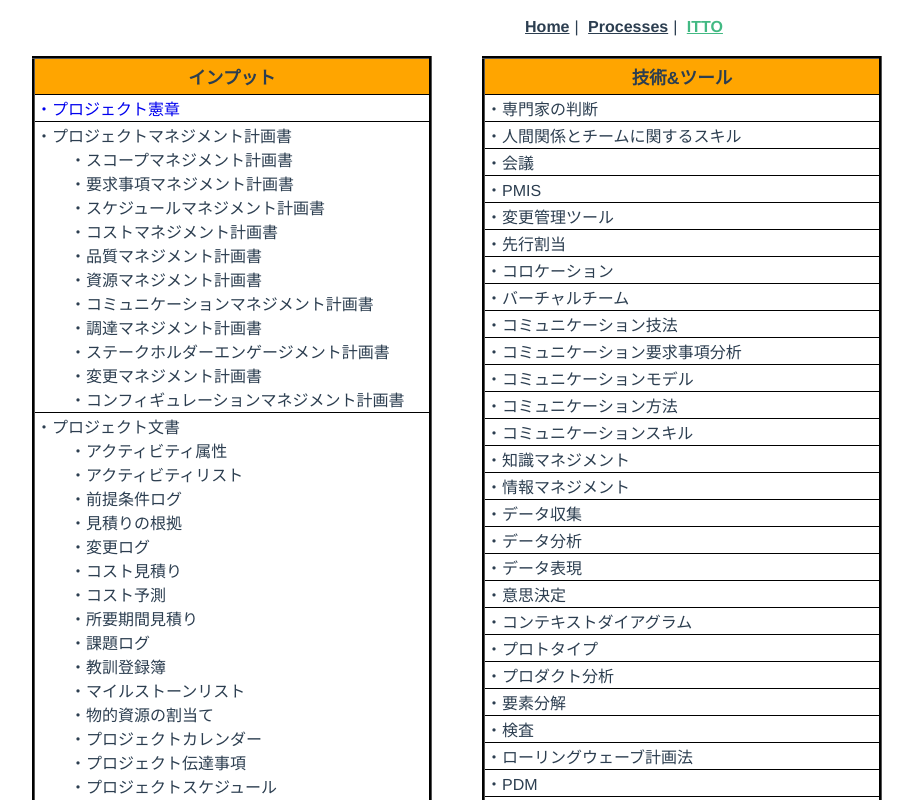
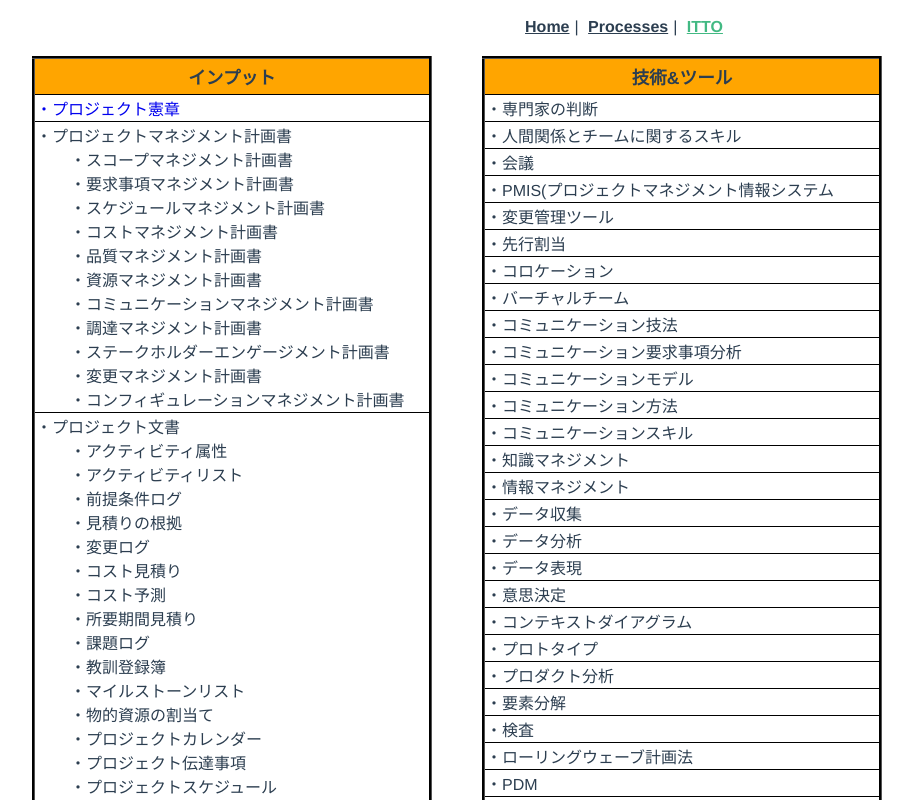
Before and after one commit to codesmith/pmbok-process, a Vue app: page /itto in a window 1280 px wide. Shown: the top 800 px of the page, without its empty margins (16-929 px from the left). Built offline with nearby package versions, Linux system fonts and the light colour scheme.

Commit message:
微修正

```diff
--- a/src/components/tables/TandtTable.vue
+++ b/src/components/tables/TandtTable.vue
@@ -16,7 +16,7 @@
         <td>・会議</td>
       </tr>
       <tr>
-        <td>・PMIS</td>
+        <td>・PMIS(プロジェクトマネジメント情報システム</td>
       </tr>
       <tr>
         <td>・変更管理ツール</td>
```
